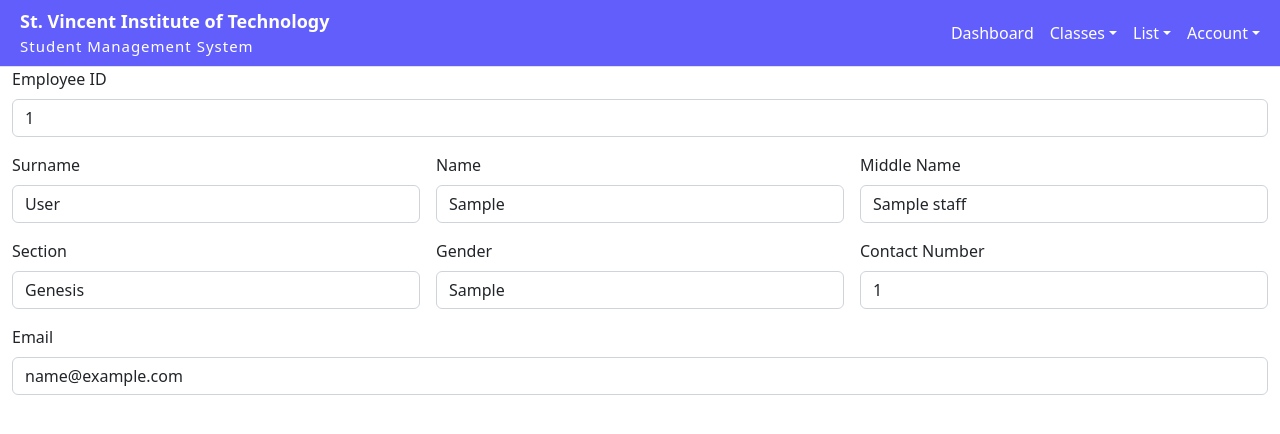
After one commit to marreamonte/SYSTEM, a Django app: page /superadmin/profile/1 in a window 1280 px wide. The commit adds this page. Shown: the top 434 px of the page. Run offline with Django 4.2, Linux system fonts and the light colour scheme; tables that the repository leaves empty hold one stand-in row (values such as "Sample post"); some libraries are stand-ins or nearby versions.

Commit message:
faculty profile added

```diff
--- a/admin_staff/models.py
+++ b/admin_staff/models.py
@@ -29,11 +29,28 @@ class StudentProfile(models.Model):
     first_name = models.CharField(max_length=24)
     middle_name = models.CharField(max_length=24, blank=True, null=True)
     section = models.CharField(max_length=24)
-    gender = models.CharField(max_length=24, blank=True, null=True)
+
+    gender_choice = (
+        ('male', 'male',),
+        ('female','female',),
+    )
+
+    gender = models.CharField(max_length=24, default="gender", choices=gender_choice, blank=True, null=True)
     birth_date = models.DateField()
     birth_place = models.CharField(max_length=200, blank=True, null=True)
     religion = models.CharField(max_length=24, blank=True, null=True)
-    civil_status = models.CharField(max_length=10, null=True)
+
+
+    status_choice = (
+        ('single', 'single'),
+        ('married', 'married'),
+        ('separated', 'separated'),
+        ('divorced', 'divorced'),
+        ('widowed', 'widowed'),
+    )
+    civil_status = models.CharField(max_length=10, null=True, default="civil_status", choices=status_choice)
+
+
     contact = models.BigIntegerField(blank=True, null=True)
     email = models.CharField(max_length=100, blank=True, null=True)
 
@@ -77,7 +94,18 @@ class FacultyStaff(models.Model):
     surname = models.CharField(max_length=24)
     first_name = models.CharField(max_length=24)
     middle_name = models.CharField(max_length=24, blank=True, null=True)
-    section = models.CharField(max_length=24)
+
+    section_choice = (
+        ('Genesis', 'Genesis'),
+        ('Judges', 'Judges'),
+        ('Exodus', 'Exodus'),
+        ('Ezra', 'Ezra'),
+        ('Psalm', 'Psalm'),
+        ('Zachariah', 'Zachariah'),
+        ('Proverbs', 'Proverbs'),
+    )
+    section = models.CharField(max_length=24, default="section", choices=section_choice,)
+
     gender = models.CharField(max_length=24, blank=True, null=True)
     contact = models.BigIntegerField(blank=True, null=True)
     email = models.CharField(max_length=100, blank=True, null=True)
--- a/admin_staff/templates/admin/faculty_list.html
+++ b/admin_staff/templates/admin/faculty_list.html
@@ -19,7 +19,9 @@
                     <td>{{i.surname}}</td>
                     <td>{{i.first_name}}</td>
                     <td>{{i.section}}</td>
-                    <td><a href="student_profile/{{i.student_lrn}}/" class="btn btn-primary btn-sm">View</a></td>
+                    <td>
+                      <button class="btn btn-primary" type="submit" title="Edit"><a href="{% url "faculty_profile" i.faculty_staff_id %}" style="text-decoration: none; color: inherit" >View</a></button>
+                    </td>
                   </tr>
             {% endfor %}
         </tbody>
--- /dev/null
+++ b/admin_staff/templates/admin/faculty_profile.html
@@ -0,0 +1,41 @@
+{% extends "admin/admin_dashboard.html" %}
+
+{% block content %}
+<div class="container-fluid">
+    <form class="row g-3" >
+        {% csrf_token %}
+        <div class="col-12">
+            <label for="inputEmail4" class="form-label">Employee ID</label>
+            <input type="text" class="form-control" id="inputEmail4" placeholder='student LRN' value="{{faculty.faculty_staff_id}}">
+        </div>
+        <div class="col-md-4">
+            <label for="inputsurname" class="form-label">Surname</label>
+            <input type="text" class="form-control" id="inputsurname" value="{{faculty.surname}}">
+        </div>
+        <div class="col-md-4">
+            <label for="inputname" class="form-label">Name</label>
+            <input type="text" class="form-control" id="inputname" value="{{faculty.first_name}}">
+        </div>
+        <div class="col-md-4">
+            <label for="inputmiddle" class="form-label">Middle Name</label>
+            <input type="text" class="form-control" id="inputmiddle" value="{{faculty.middle_name}}">
+        </div>
+        <div class="col-md-4">
+            <label for="inputsection" class="form-label">Section</label>
+            <input type="text" class="form-control" id="inputsection" value="{{faculty.section}}">
+        </div>
+        <div class="col-md-4">
+            <label for="inputgender" class="form-label">Gender</label>
+            <input type="text" class="form-control" id="inputgender" value="{{faculty.gender}}">
+        </div>
+        <div class="col-md-4">
+            <label for="inputcontact" class="form-label">Contact Number</label>
+            <input type="text" class="form-control" id="inputcontact" value="{{faculty.contact}}">
+        </div>
+        <div class="col-12">
+            <label for="inputemail" class="form-label">Email</label>
+            <input type="email" class="form-control" id="inputemail" value="{{faculty.email}}">
+        </div>
+    </form>
+</div>
+{% endblock content %}
--- a/admin_staff/urls.py
+++ b/admin_staff/urls.py
@@ -13,5 +13,6 @@ urlpatterns = [
     path('student_profile/<int:pk>', views.student_profile, name='student_profile'),
 
     path('faculty/', views.faculty_list, name='faculty_list'),
+    path('profile/<int:pk>', views.faculty_profile, name='faculty_profile'),
 
 ]
--- a/admin_staff/views.py
+++ b/admin_staff/views.py
@@ -9,7 +9,7 @@ def admin_dashboard(request):
     return render(request, 'admin/admin_dashboard.html', { 'announcement': announcement })
 
 def edit_annoucement(request, id):
-    announcement = get_object_or_404(Announcement, announcement_id = id)
+    announcement = Announcement.objects.get(announcement_id = id)
     return render(request, 'admin/editannouncement.html', { 'announcement': announcement })
 
 def update(request, id):
@@ -44,7 +44,9 @@ def update(request, id):
 
 
 def classes(request):
-    return render(request, 'admin/classes.html');
+    student = StudentProfile.objects.get()
+    faculty = FacultyStaff.objects.get()
+    return render(request, 'admin/classes.html', {'student': student}, {'faculty': faculty});
 
 
 
@@ -66,3 +68,7 @@ def student_profile(request, pk):
 def faculty_list(request):
     faculty = FacultyStaff.objects.all()
     return render(request, 'admin/faculty_list.html', { 'faculty': faculty})
+
+def faculty_profile(request, pk):
+    faculty = FacultyStaff.objects.get(faculty_staff_id = pk)
+    return render(request, 'admin/faculty_profile.html', {'faculty': faculty})
```
Also changed, not shown: admin_staff/migrations/0022_alter_studentprofile_gender.py (added), admin_staff/migrations/0023_alter_studentprofile_civil_status.py (added), admin_staff/migrations/0024_alter_studentprofile_civil_status_and_more.py (added), admin_staff/migrations/0025_alter_studentprofile_civil_status.py (added), admin_staff/migrations/0026_alter_facultystaff_section.py (added).
